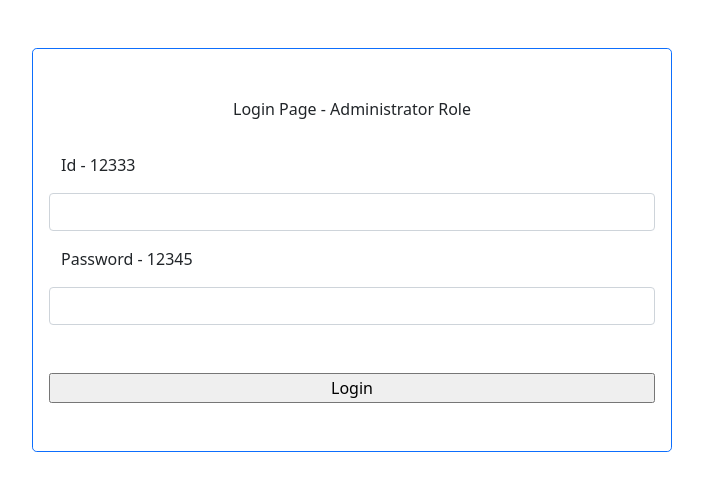
After one commit to ChompyWarrior/tugas-php-4, a PHP site: page /login.php in a window 1280 px wide. The commit adds this page. Shown: the top 499 px of the page, without its empty margins (288-991 px from the left). Run offline with PHP 8.4, Linux system fonts and the light colour scheme.

Commit message:
secont commit

```diff
--- /dev/null
+++ b/login.php
@@ -0,0 +1,53 @@
+<?php
+session_start();
+
+$_SESSION['isLogin']='';
+
+
+if (isset($_POST['submit'])) {
+    $id = $_POST['id'];
+    $pass = $_POST['password'];
+    if($id = "12333" and $pass = "12345" ){
+        $_SESSION['isLogin']='true';
+        header("Location: index.php");
+    }else{
+        echo 'password atau id login salah';
+    }
+}
+
+
+
+?>
+
+
+
+<!DOCTYPE html>
+<html lang="en">
+
+<head>
+    <link href="https://cdn.jsdelivr.net/npm/bootstrap@5.0.2/dist/css/bootstrap.min.css" rel="stylesheet"
+        integrity="sha384-EVSTQN3/azprG1Anm3QDgpJLIm9Nao0Yz1ztcQTwFspd3yD65VohhpuuCOmLASjC" crossorigin="anonymous">
+    <meta charset="UTF-8">
+    <meta http-equiv="X-UA-Compatible" content="IE=edge">
+    <meta name="viewport" content="width=device-width, initial-scale=1.0">
+    <title>Document</title>
+</head>
+
+<body>
+
+    <form action="login.php" method="POST" name="login_form">
+        <div class="w-100 d-flex justify-content-center align-items-center rounded">
+            <div class="row w-50 pt-5 border border-primary p-3 m-5 rounded-3 pb-5">
+                <p class="d-flex justify-content-center">Login Page - Administrator Role</p>
+                <p class="mt-3">Id - 12333</p>
+                <input type="text" name="id" class="form-control w-100">
+                <p class="mt-3">Password - 12345</p>
+                <input type="password" name="password" class="form-control w-100">
+                <input class="mt-5 justify-content-center" type="submit" name="submit" value="Login">
+            </div>
+        </div>
+    </form>
+
+</body>
+
+</html>
```
Also changed, not shown: edit.php (+9 -1 lines), index.php (+13 -1 lines), logout.php (added, +8 -0 lines).
